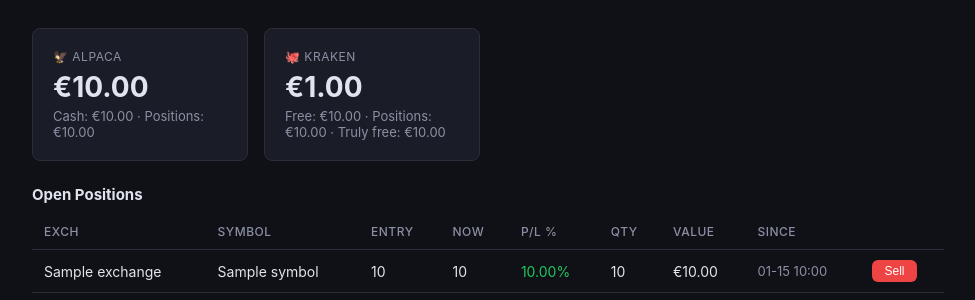
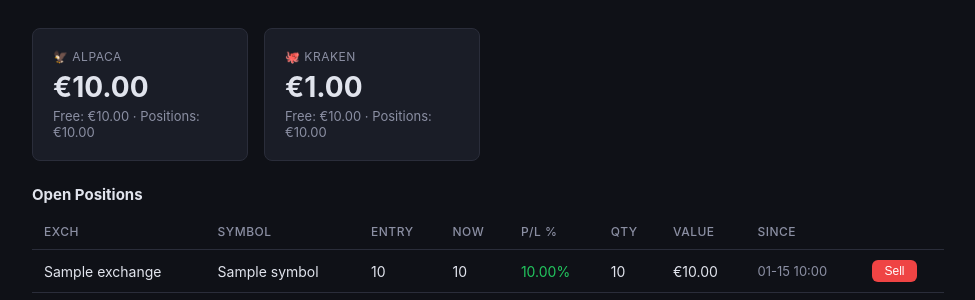
Before and after one commit to pnk8585/aitrader, a FastAPI app: template app/templates/dashboard.html in a window 1280 px wide. Shown: the part 388-688 px from the top of the page, without its empty margins (152-1127 px from the left). Run offline with FastAPI, Linux system fonts and the light colour scheme; the template is opened without the code that fills it: most values are stand-ins (such as "Sample title", 1, 10 or a date in 2020); some libraries are stand-ins or nearby versions.

Commit message:
simplify wallet labels: Free = available cash, not API balance

```diff
--- a/app/templates/dashboard.html
+++ b/app/templates/dashboard.html
@@ -41,7 +41,7 @@
     <div class="value" style="font-size:14px;color:var(--red)">{{ alpaca.error }}</div>
     {% else %}
     <div class="value">€{{ "%.2f"|format(alpaca.equity_eur) }}</div>
-    <div class="sub">Cash: €{{ "%.2f"|format(alpaca.cash_eur) }} · Positions: €{{ "%.2f"|format(alpaca.positions_eur) }}</div>
+    <div class="sub">Free: €{{ "%.2f"|format(alpaca.cash_eur) }} · Positions: €{{ "%.2f"|format(alpaca.positions_eur) }}</div>
     {% endif %}
   </div>
   <div class="card">
@@ -50,7 +50,7 @@
     <div class="value" style="font-size:14px;color:var(--red)">{{ kraken.error }}</div>
     {% else %}
     <div class="value">€{{ "%.2f"|format(kraken.total_eur) }}</div>
-    <div class="sub">Free: €{{ "%.2f"|format(kraken.free_eur) }} · Positions: €{{ "%.2f"|format(kraken.positions_value) }}{% if kraken.truly_free is not none %} · Truly free: €{{ "%.2f"|format(kraken.truly_free) }}{% endif %}</div>
+    <div class="sub">Free: €{{ "%.2f"|format(kraken.truly_free) }} · Positions: €{{ "%.2f"|format(kraken.positions_value) }}</div>
     {% endif %}
   </div>
 </div>
```
